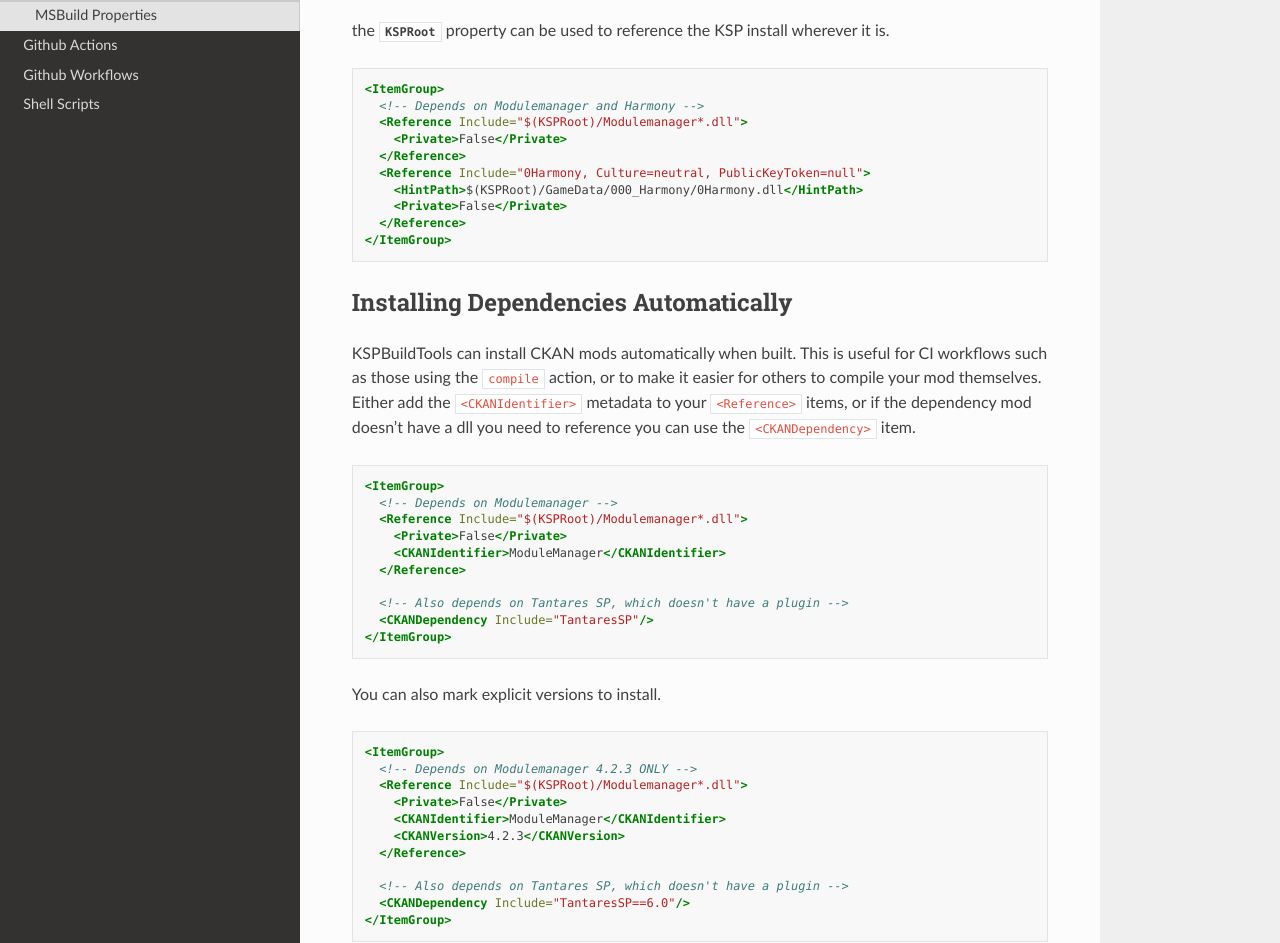
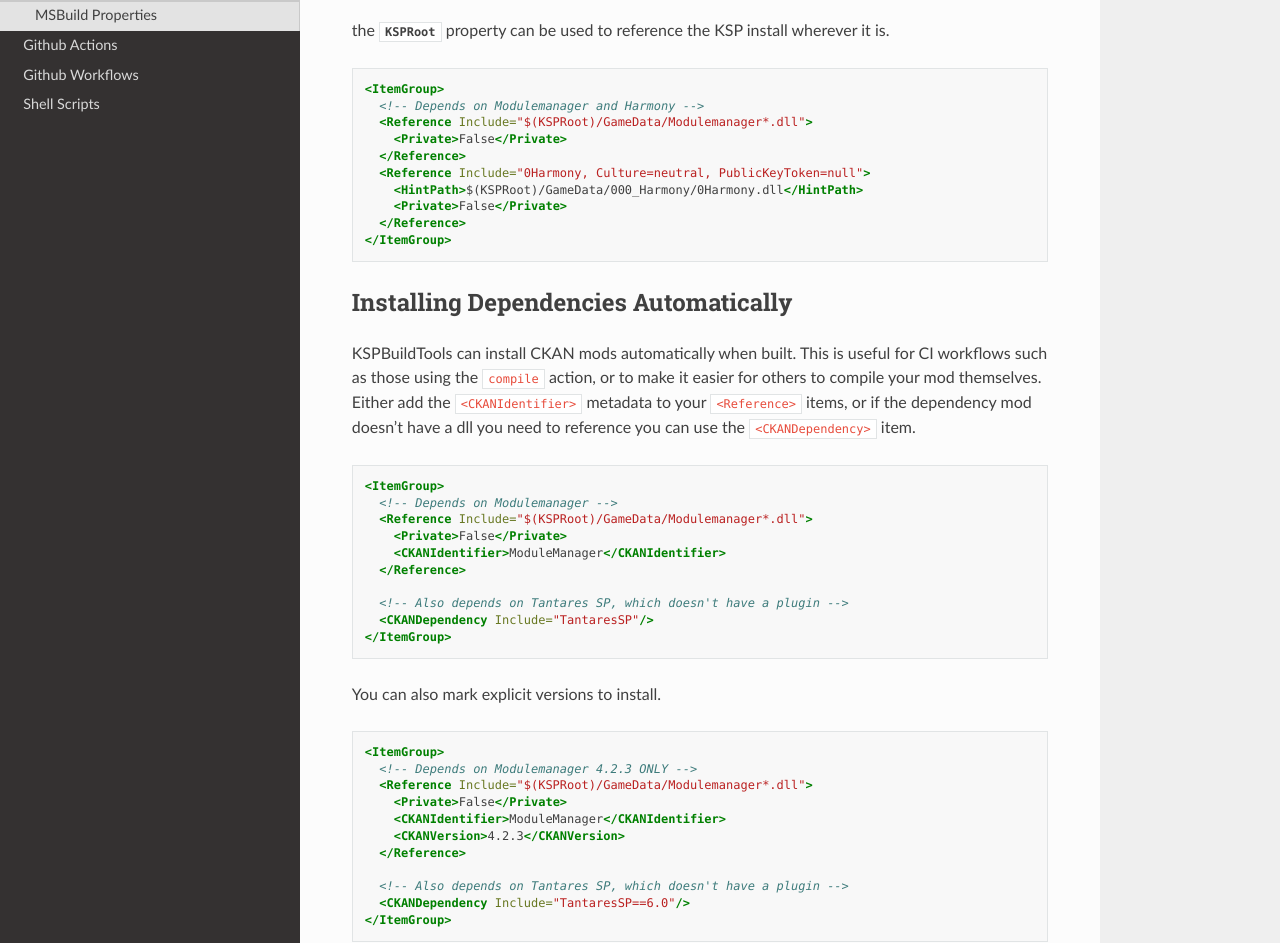
Before and after one commit to KSPModdingLibs/KSPBuildTools, a Sphinx documentation site: the page built from docs/msbuild/dependencies.md, in a window 1280 px wide and 1400 px high. Shown: the part 342-1285 px from the top of the window. Built offline with Sphinx 7.4.7 and the Read the Docs theme 3.1.0, drawn with Linux system fonts in a browser that asks for light colours; the version number could not be read and is left out; cross-references to code outside the pages are shown as plain code.

Commit message:
fix path to moedulemanager in examples

````diff
--- a/docs/msbuild/dependencies.md
+++ b/docs/msbuild/dependencies.md
@@ -10,7 +10,7 @@
 ```xml
 <ItemGroup>
   <!-- Depends on Modulemanager and Harmony -->
-  <Reference Include="$(KSPRoot)/Modulemanager*.dll">
+  <Reference Include="$(KSPRoot)/GameData/Modulemanager*.dll">
     <Private>False</Private>
   </Reference>
   <Reference Include="0Harmony, Culture=neutral, PublicKeyToken=null">
@@ -27,7 +27,7 @@
 ```xml
 <ItemGroup>
   <!-- Depends on Modulemanager -->
-  <Reference Include="$(KSPRoot)/Modulemanager*.dll">
+  <Reference Include="$(KSPRoot)/GameData/Modulemanager*.dll">
     <Private>False</Private>
     <CKANIdentifier>ModuleManager</CKANIdentifier>
   </Reference>
@@ -42,7 +42,7 @@
 ```xml
 <ItemGroup>
   <!-- Depends on Modulemanager 4.2.3 ONLY -->
-  <Reference Include="$(KSPRoot)/Modulemanager*.dll">
+  <Reference Include="$(KSPRoot)/GameData/Modulemanager*.dll">
     <Private>False</Private>
     <CKANIdentifier>ModuleManager</CKANIdentifier>
     <CKANVersion>4.2.3</CKANVersion>
````
